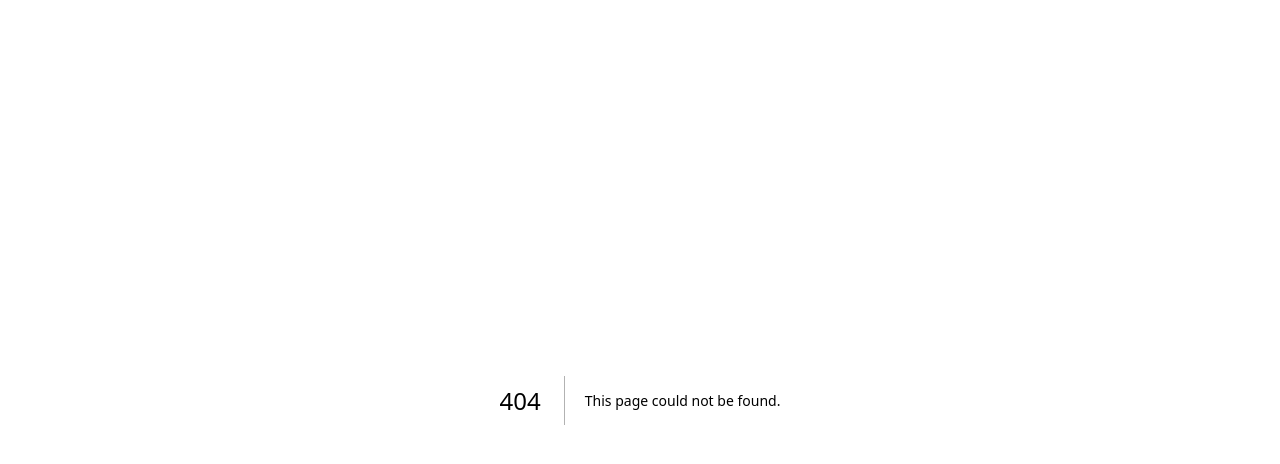
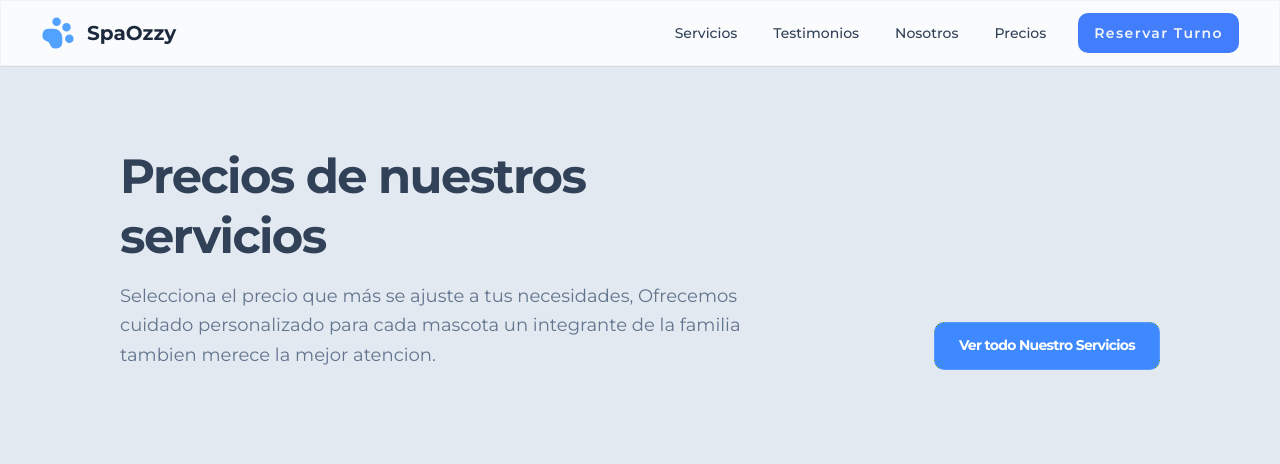
Before and after one commit to NickyRDX/SpaOzzy, a Next.js app: page /Precios in a window 1280 px wide. Before the commit this address had no page. Shown: the top 464 px of the page. Built offline with nearby package versions, Linux system fonts and the light colour scheme.

Commit message:
Creando la landing de prices

```diff
--- a/app/(landingpage)/components/Footer/Footer.tsx
+++ b/app/(landingpage)/components/Footer/Footer.tsx
@@ -51,6 +51,12 @@ export default function Footer() {
               >
                 Testimonios
               </Link>
+              <Link
+                className="hover:text-blue-400 transition-colors"
+                href={`Precios`}
+              >
+                Precios
+              </Link>
             </nav>
           </div>
           <div className="flex flex-col gap-6">
@@ -86,7 +92,7 @@ export default function Footer() {
           </div>
         </div>
         <div className="max-w-7xl mx-auto px-4 pt-8 border-t border-gray-100 text-center">
-          © 2026 DogStyle Peluquería Canina. Todos los derechos reservados.
+          © 2026 Spa Ozzy Peluquería Canina. Todos los derechos reservados.
         </div>
       </footer>
     </MaxWidthWrapper>
--- a/app/(landingpage)/components/Navbar/Navbar.data.ts
+++ b/app/(landingpage)/components/Navbar/Navbar.data.ts
@@ -2,16 +2,21 @@ export const NavegacionData = [
   {
     id: 1,
     titulo: 'Servicios',
-    href: '#servicios',
+    href: '/#servicios',
   },
   {
     id: 2,
     titulo: 'Testimonios',
-    href: '#testimonios',
+    href: '/#testimonios',
   },
   {
     id: 3,
     titulo: 'Nosotros',
-    href: '#nosotros',
+    href: '/#nosotros',
+  },
+  {
+    id: 4,
+    titulo: 'Precios',
+    href: 'Precios',
   },
 ]
--- a/app/(landingpage)/components/Navbar/Navbar.tsx
+++ b/app/(landingpage)/components/Navbar/Navbar.tsx
@@ -6,12 +6,14 @@ export default function Navbar() {
   return (
     <nav className="sticky z-50 top-0 inset-x-0 shadow-2xs bg-white/80 backdrop-blur-md border border-b border-solid border-[#f0f2f5]">
       <div className="max-w-7xl mx-auto px-4 md:px-10 py-3 flex items-center justify-between whitespace-nowrap">
+        <Link href={`/`}>
           <div className="flex items-center gap-x-3">
             <PawPrint className="fill-blue-400 stroke-blue-400" size={34} />
             <h2 className="text-slate-800 text-xl font-bold leading-tight">
               SpaOzzy
             </h2>
           </div>
+        </Link>
         <div className="flex flex-1 justify-end gap-8 items-center">
           <div className="hidden md:flex items-center gap-9">
             {NavegacionData.map(({ href, id, titulo }) => (
--- a/app/(landingpage)/page.tsx
+++ b/app/(landingpage)/page.tsx
@@ -1,4 +1,3 @@
-import Image from 'next/image'
 import Navbar from './components/Navbar/Navbar'
 import Hero from './components/Hero/Hero'
 import Stats from './components/Stats/Stats'
--- /dev/null
+++ b/app/Precios/page.tsx
@@ -0,0 +1,37 @@
+import React from 'react'
+import Navbar from '../(landingpage)/components/Navbar/Navbar'
+import MaxWidthWrapper from '@/components/Shared/MaxWidthWrapper/MaxWidthWrapper'
+import { Button } from '@/components/ui/button'
+import Link from 'next/link'
+
+export default function PreciosPage() {
+  return (
+    <>
+      <Navbar />
+      <main className="flex-1">
+        <MaxWidthWrapper>
+          <div className="mx-auto px-6 lg:px-10 py-12 md:py-20 text-center md:text-left">
+            <div className="flex flex-wrap items-end justify-between gap-6">
+              <div className="flex max-w-2xl flex-col gap-4">
+                <h1 className="text-slate-700 text-4xl md:text-5xl font-bold leading-tight tracking-[-0.033em]">
+                  Precios de nuestros servicios
+                </h1>
+                <p className="text-slate-500 text-lg font-normal leading-relaxed">
+                  Selecciona el precio que más se ajuste a tus necesidades,
+                  Ofrecemos cuidado personalizado para cada mascota un
+                  integrante de la familia tambien merece la mejor atencion.
+                </p>
+              </div>
+              <Link href={`/#servicios`}>
+                <Button className='cursor-pointer flex min-w-[85px] max-w-[480px] items-center justify-center overflow-hidden rounded-lg h-12 px-6 bg-blue-500/90 text-white text-sm font-bold leading-normal tracking-tighter transition-all border border-blue-200/20'>Ver todo Nuestro Servicios</Button>
+              </Link>
+            </div>
+          </div>
+          <div className='mx-auto px-6 lg:px-10 pb-20'>
+            <div className=''></div>
+          </div>
+        </MaxWidthWrapper>
+      </main>
+    </>
+  )
+}
--- a/app/globals.css
+++ b/app/globals.css
@@ -129,4 +129,5 @@ body {
   width: 100%;
   min-height: 100dvh;
   font-family: var(--font-montserrat);
+  scroll-behavior: smooth;
 }
```
Lines whose indentation alone changed are shown as unchanged.
